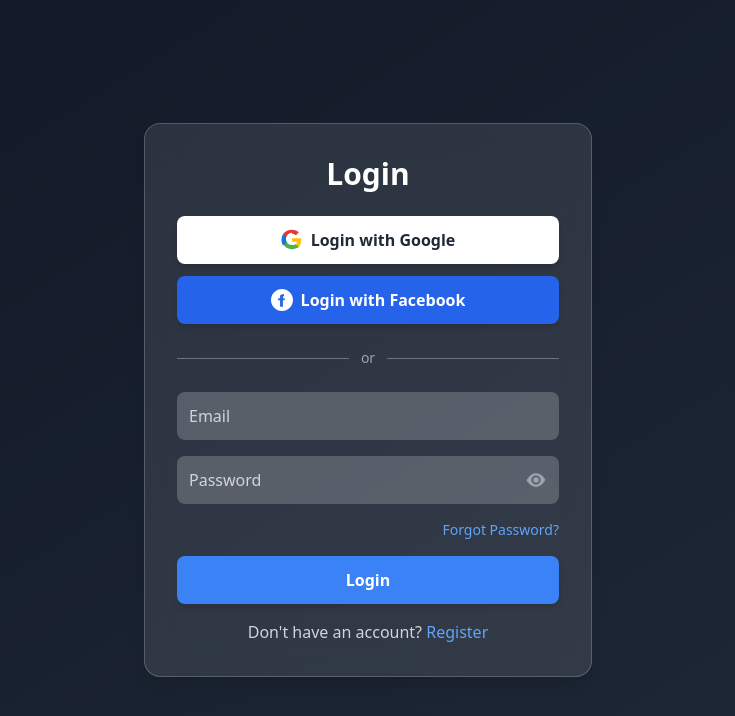
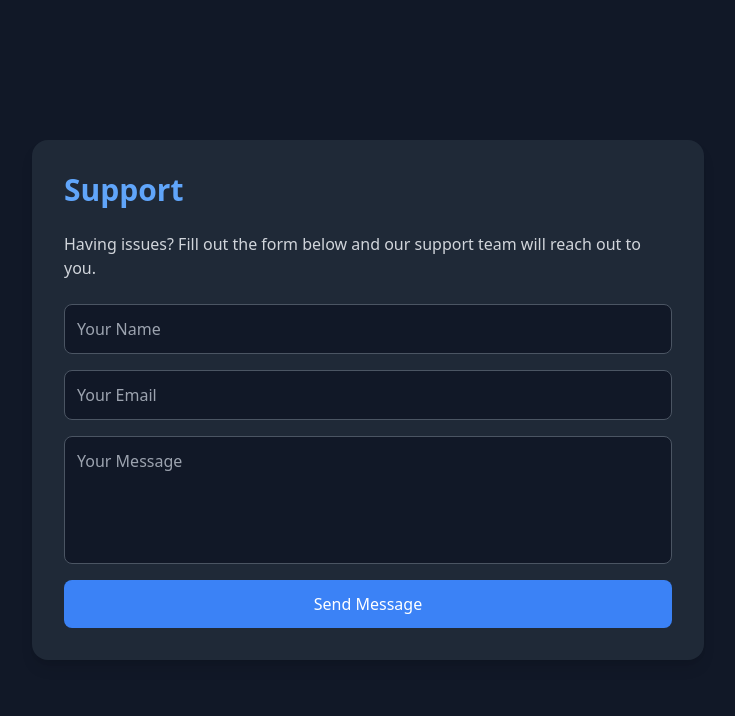
Before and after one commit to MbongeniMhlanga/TaxiPoint, a React (Vite) app in the folder frontend/taxipoint/: page /support in a window 1280 px wide. Before the commit this address led to /login. Shown: the top 716 px of the page, without its empty margins (272-1007 px from the left). Built offline with nearby package versions, Linux system fonts and the light colour scheme.

Commit message:
update, added a support and about page

```diff
--- a/frontend/taxipoint/src/App.tsx
+++ b/frontend/taxipoint/src/App.tsx
@@ -9,6 +9,8 @@ import Register from "./screens/users/Register";
 import UserSettings from "./screens/UserSettings";
 import Landing from "./screens/Landing";
 import AdminPage from "./screens/AdminPage";
+import About from "./screens/About";
+import Support from "./screens/Support";
 
 export interface User {
   email: string;
@@ -104,6 +106,9 @@ const MainApp: React.FC = () => {
             </ProtectedRoute>
           }
         />
+          {/* Public Pages */}
+  <Route path="/about" element={<About />} />
+  <Route path="/support" element={<Support />} />
 
         <Route
           path="/landing"
--- /dev/null
+++ b/frontend/taxipoint/src/screens/About.tsx
@@ -0,0 +1,35 @@
+import React from "react";
+
+const About: React.FC = () => {
+  return (
+    <div className="min-h-screen bg-gray-900 text-gray-100 flex flex-col items-center justify-start p-6">
+      <div className="max-w-4xl w-full text-center mt-16">
+        <h1 className="text-5xl font-bold text-blue-400 mb-6">About Our App</h1>
+        <p className="text-gray-300 text-lg mb-6">
+          Our mission is to provide a seamless, fast, and safe ride experience for everyone.
+          Just like Uber and Bolt, we aim to connect drivers and riders efficiently with advanced technology.
+        </p>
+        <p className="text-gray-400 mb-10">
+          We are committed to safety, reliability, and convenience. Whether you are commuting daily or exploring new cities,
+          our app ensures you reach your destination effortlessly.
+        </p>
+        <div className="flex flex-col md:flex-row justify-center gap-6">
+          <div className="bg-gray-800 p-6 rounded-2xl shadow-lg flex-1">
+            <h3 className="text-2xl font-semibold mb-2 text-blue-400">Fast & Reliable</h3>
+            <p className="text-gray-300">Get to your destination quickly with real-time tracking and accurate ETAs.</p>
+          </div>
+          <div className="bg-gray-800 p-6 rounded-2xl shadow-lg flex-1">
+            <h3 className="text-2xl font-semibold mb-2 text-blue-400">Safe Rides</h3>
+            <p className="text-gray-300">We prioritize your safety with verified drivers and robust safety features.</p>
+          </div>
+          <div className="bg-gray-800 p-6 rounded-2xl shadow-lg flex-1">
+            <h3 className="text-2xl font-semibold mb-2 text-blue-400">Customer Support</h3>
+            <p className="text-gray-300">Our dedicated support team is always available to assist you.</p>
+          </div>
+        </div>
+      </div>
+    </div>
+  );
+};
+
+export default About;
--- a/frontend/taxipoint/src/screens/Sidebar.tsx
+++ b/frontend/taxipoint/src/screens/Sidebar.tsx
@@ -2,6 +2,7 @@ import React from "react";
 import type { User } from "../App"; // adjust path if needed
 import { LogOut, Settings, Info, HelpCircle, User as UserIcon } from "lucide-react";
 import { useNavigate } from "react-router-dom";
+
 
 interface SidebarProps {
   user: User;
@@ -33,11 +34,15 @@ const Sidebar: React.FC<SidebarProps> = ({ user, onLogout }) => {
           <Settings size={18} />
           <span>Settings</span>
         </button>
-        <button className="flex items-center space-x-2 hover:text-gray-300 w-full">
+        <button
+         onClick={() => navigate("/about")}
+        className="flex items-center space-x-2 hover:text-gray-300 w-full">
           <Info size={18} />
           <span>About</span>
         </button>
-        <button className="flex items-center space-x-2 hover:text-gray-300 w-full">
+        <button
+         onClick={() => navigate("/support")}
+        className="flex items-center space-x-2 hover:text-gray-300 w-full">
           <HelpCircle size={18} />
           <span>Support</span>
         </button>
--- /dev/null
+++ b/frontend/taxipoint/src/screens/Support.tsx
@@ -0,0 +1,77 @@
+import React, { useState } from "react";
+import { toast, ToastContainer } from "react-toastify";
+import "react-toastify/dist/ReactToastify.css";
+
+const Support: React.FC = () => {
+  const [name, setName] = useState("");
+  const [email, setEmail] = useState("");
+  const [message, setMessage] = useState("");
+  const [loading, setLoading] = useState(false);
+
+  const handleSubmit = async (e: React.FormEvent) => {
+    e.preventDefault();
+    if (!name || !email || !message) {
+      toast.error("Please fill in all fields.");
+      return;
+    }
+    setLoading(true);
+    try {
+      // Simulate API call
+      await new Promise((resolve) => setTimeout(resolve, 1000));
+      toast.success("Your message has been sent! We'll get back to you soon.");
+      setName("");
+      setEmail("");
+      setMessage("");
+    } catch (err) {
+      toast.error("Failed to send message. Try again later.");
+    } finally {
+      setLoading(false);
+    }
+  };
+
+  return (
+    <div className="min-h-screen bg-gray-900 text-gray-100 flex items-center justify-center p-6">
+      <ToastContainer position="top-center" theme="dark" />
+      <div className="max-w-2xl w-full bg-gray-800 p-8 rounded-2xl shadow-lg">
+        <h2 className="text-3xl font-bold text-blue-400 mb-6">Support</h2>
+        <p className="text-gray-300 mb-6">
+          Having issues? Fill out the form below and our support team will reach out to you.
+        </p>
+        <form onSubmit={handleSubmit} className="flex flex-col gap-4">
+          <input
+            type="text"
+            placeholder="Your Name"
+            className="p-3 rounded-lg bg-gray-900 border border-gray-600 focus:outline-none focus:ring-2 focus:ring-blue-400"
+            value={name}
+            onChange={(e) => setName(e.target.value)}
+            required
+          />
+          <input
+            type="email"
+            placeholder="Your Email"
+            className="p-3 rounded-lg bg-gray-900 border border-gray-600 focus:outline-none focus:ring-2 focus:ring-blue-400"
+            value={email}
+            onChange={(e) => setEmail(e.target.value)}
+            required
+          />
+          <textarea
+            placeholder="Your Message"
+            className="p-3 rounded-lg bg-gray-900 border border-gray-600 focus:outline-none focus:ring-2 focus:ring-blue-400 h-32 resize-none"
+            value={message}
+            onChange={(e) => setMessage(e.target.value)}
+            required
+          />
+          <button
+            type="submit"
+            disabled={loading}
+            className="px-6 py-3 bg-blue-500 hover:bg-blue-600 text-white rounded-lg transition"
+          >
+            {loading ? "Sending..." : "Send Message"}
+          </button>
+        </form>
+      </div>
+    </div>
+  );
+};
+
+export default Support;
```
